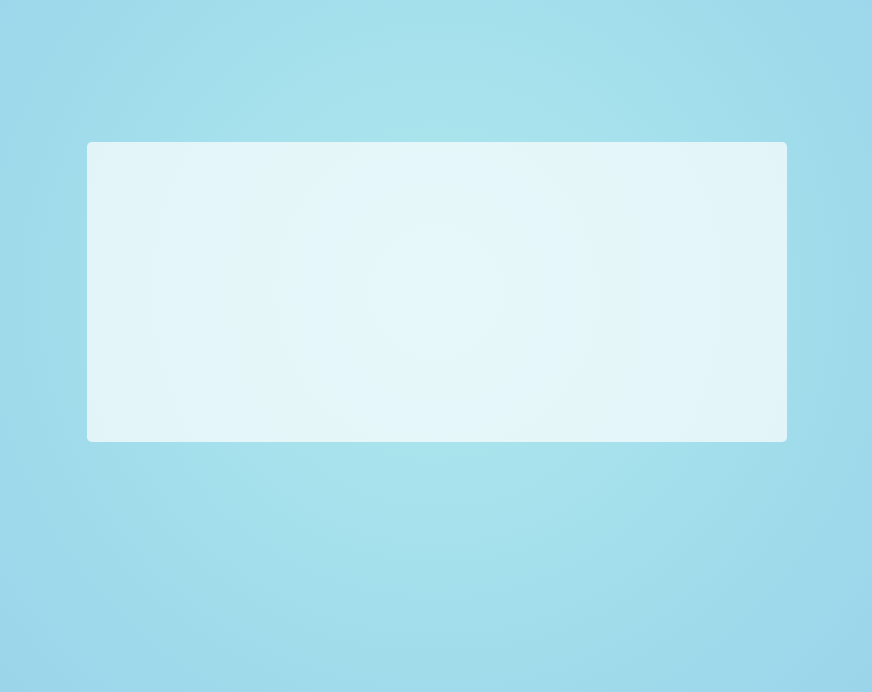
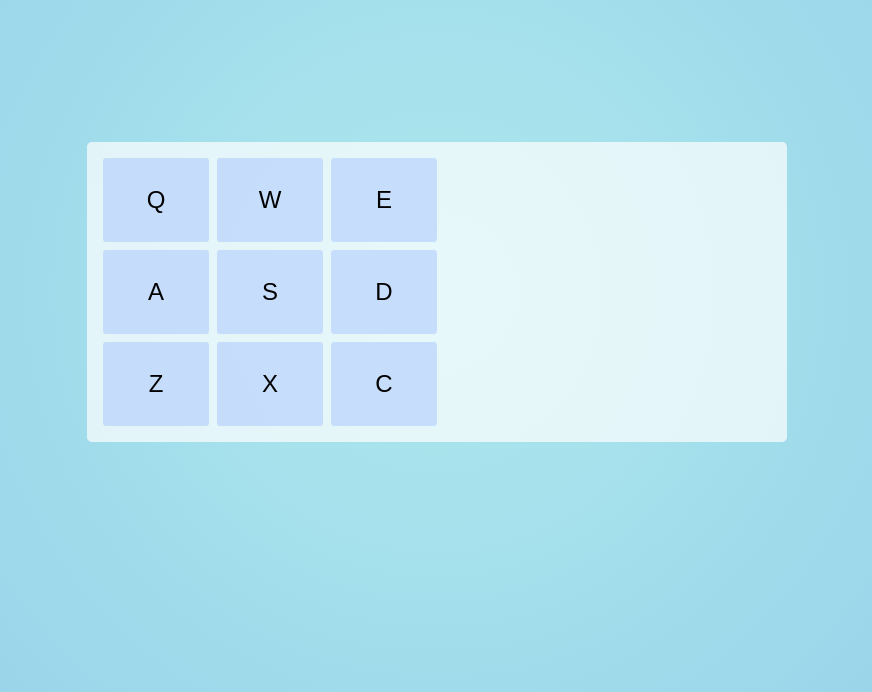
Before and after one commit to br-adriel/drum-machine, a React (Create React App) app: page / in a window 1280 px wide. Shown: the part 108-800 px from the top of the page, without its empty margins (203-1075 px from the left). Built offline with nearby package versions, Linux system fonts and the light colour scheme.

Commit message:
Adiciona componente Drumpad

```diff
--- a/src/components/Drumpad.css
+++ b/src/components/Drumpad.css
@@ -1,8 +1,14 @@
-.drumpad {
-  width: 55%;
-  display: grid;
-  grid-template-rows: 1fr 1fr 1fr;
-  grid-template-columns: 1fr 1fr 1fr;
-  column-gap: 0.5rem;
-  row-gap: 0.5rem;
+.drum-pad {
+  border: none;
+  padding: 1rem;
+  background: rgba(190, 215, 252, 0.8);
+  width: 100%;
+  height: 100%;
+  border-radius: 0.2rem;
+  font-size: 1.5rem;
+  transition: background 0.2s;
 }
+
+.drum-pad:hover {
+  background: rgb(190, 215, 252);
+}
--- a/src/components/Drumpad.js
+++ b/src/components/Drumpad.js
@@ -1,7 +1,11 @@
 import "./Drumpad.css";
 
 const Drumpad = (props) => {
-  return <div className="drumpad"></div>;
+  return (
+    <button id={props.id} className="drum-pad">
+      {props.label}
+    </button>
+  );
 };
 
 export default Drumpad;
```
